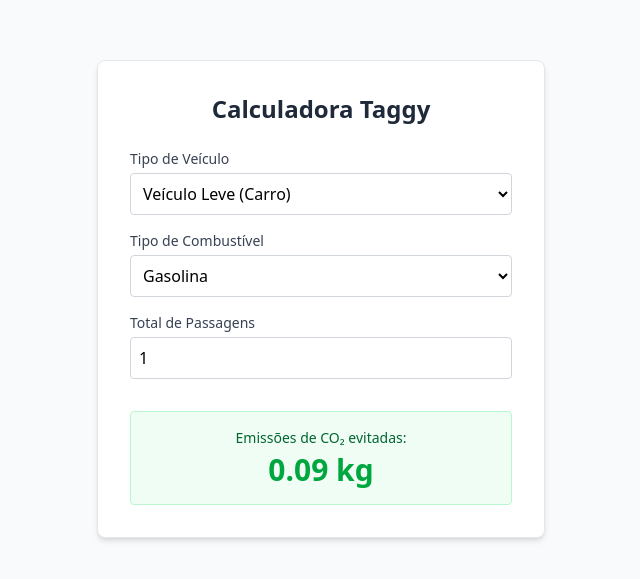
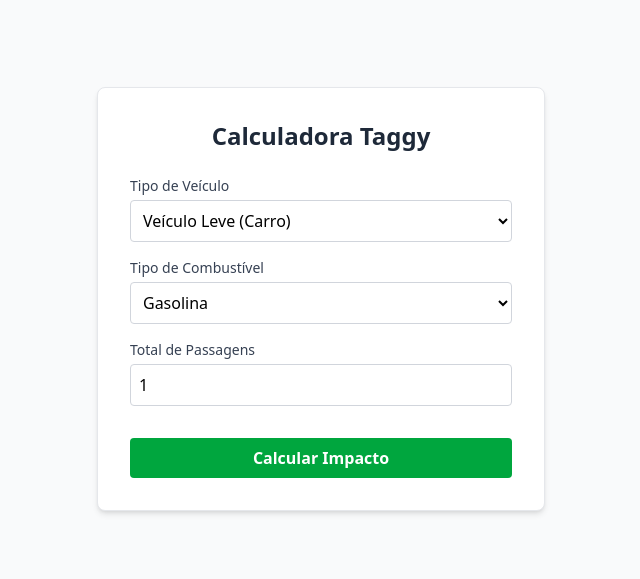
Before and after one commit to M4ntic0rE-H/projetos-2-gp6, a Next.js app in the folder codigo/taggysustein/: page / in a window 1280 px wide. Shown: the part 101-680 px from the top of the page, without its empty margins (319-959 px from the left). Built offline with nearby package versions, Linux system fonts and the light colour scheme.

Commit message:
Arquivos

```diff
--- a/codigo/taggysustein/src/app/page.js
+++ b/codigo/taggysustein/src/app/page.js
@@ -6,26 +6,46 @@ export default function Home() {
   const [tipoCombustivel, setTipoCombustivel] = useState("gasolina");
   const [totalPassagens, setTotalPassagens] = useState(1);
 
-  // Valores de emissões evitadas (em gramas) por passagem baseados no seu racional
-  const calcularEmissoesEvitadas = () => {
-    let evitadoPorPassagem = 0;
+  const [resultadoKg, setResultadoKg] = useState(null);
+  const [loading, setLoading] = useState(false);
+  const [error, setError] = useState(null);
 
-    if (tipoVeiculo === "leve" && tipoCombustivel === "gasolina") {
-      evitadoPorPassagem = 94.46;
-    } else if (tipoVeiculo === "leve" && tipoCombustivel === "etanol") {
-      evitadoPorPassagem = 63.23;
-    } else if (tipoVeiculo === "pesado" && tipoCombustivel === "diesel") {
-      evitadoPorPassagem = 306.48;
-    } else {
-      // Valor padrão genérico caso escolha uma combinação não mapeada
-      evitadoPorPassagem = 94.46;
+  const handleCalcular = async (e) => {
+    e.preventDefault();
+    setLoading(true);
+    setError(null);
+    setResultadoKg(null);
+
+    try {
+      // Importante: Substitua esta URL pela URL real onde seu backend Python (FastAPI/Flask) está rodando.
+      // Geralmente é algo como http://localhost:8000/calcular ou similar.
+      const response = await fetch("http://localhost:8000/calcular", {
+        method: "POST",
+        headers: {
+          "Content-Type": "application/json",
+        },
+        body: JSON.stringify({
+          tipoVeiculo,
+          tipoCombustivel,
+          totalPassagens
+        }),
+      });
+
+      if (!response.ok) {
+        throw new Error("Erro na resposta do servidor.");
+      }
+
+      const data = await response.json();
+
+      // Aqui estou assumindo que seu backend vai retornar um JSON com a chave "resultadoKg"
+      // Exemplo: { "resultadoKg": "24.94" }
+      setResultadoKg(data.resultadoKg);
+    } catch (err) {
+      setError("Falha ao conectar com o backend. Verifique se a API está rodando.");
+    } finally {
+      setLoading(false);
     }
-
-    // Retorna o valor total em Kg (dividindo por 1000)
-    return ((evitadoPorPassagem * totalPassagens) / 1000).toFixed(2);
   };
-
-  const resultadoKg = calcularEmissoesEvitadas();
 
   return (
     <div className="min-h-screen flex items-center justify-center p-4 bg-gray-50">
@@ -34,7 +54,7 @@ export default function Home() {
           Calculadora Taggy
         </h1>
 
-        <div className="space-y-4">
+        <form onSubmit={handleCalcular} className="space-y-4">
           <div>
             <label className="block text-sm font-medium text-gray-700 mb-1">
               Tipo de Veículo
@@ -76,12 +96,28 @@ export default function Home() {
               className="w-full p-2 border border-gray-300 rounded focus:outline-none focus:ring-2 focus:ring-green-500 text-black"
             />
           </div>
-        </div>
 
-        <div className="mt-8 p-4 bg-green-50 border border-green-200 rounded text-center">
-          <p className="text-sm text-green-800 mb-1">Emissões de CO₂ evitadas:</p>
-          <p className="text-3xl font-bold text-green-600">{resultadoKg} kg</p>
-        </div>
+          <button
+            type="submit"
+            disabled={loading}
+            className="w-full mt-4 bg-green-600 text-white font-bold py-2 px-4 rounded hover:bg-green-700 focus:outline-none focus:ring-2 focus:ring-green-500 disabled:opacity-70 transition-colors"
+          >
+            {loading ? "Calculando no servidor..." : "Calcular Impacto"}
+          </button>
+        </form>
+
+        {error && (
+          <div className="mt-6 p-3 bg-red-50 text-red-700 border border-red-200 rounded text-sm text-center">
+            {error}
+          </div>
+        )}
+
+        {resultadoKg !== null && !error && (
+          <div className="mt-6 p-4 bg-green-50 border border-green-200 rounded text-center">
+            <p className="text-sm text-green-800 mb-1">Emissões de CO₂ evitadas:</p>
+            <p className="text-3xl font-bold text-green-600">{resultadoKg} kg</p>
+          </div>
+        )}
       </div>
     </div>
   );
```
